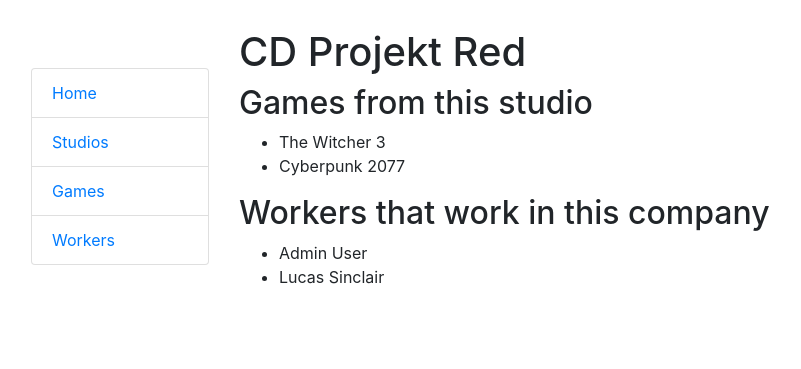
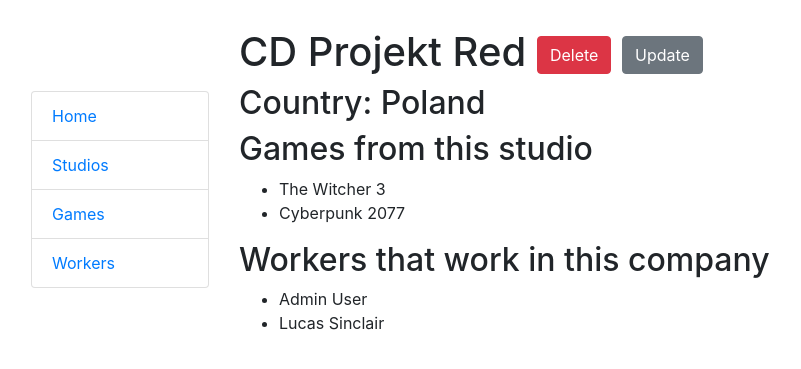
Before and after one commit to Sir-Churchill/game-studio, a Django app: page /studios/1/ in a window 1280 px wide. Shown: the top 369 px of the page, without its empty margins (0-801 px from the left). Run offline with Django 5.2, Linux system fonts and the light colour scheme; data comes from the database, SQL or seed files in the repository.

Commit message:
feat(ui): add update and delete buttons to studio detail page

```diff
--- a/templates/core/studio_detail.html
+++ b/templates/core/studio_detail.html
@@ -2,8 +2,16 @@
 
 
 {% block content %}
-    <h1>{{studio.name}}</h1>
+    <h1>{{studio.name}}
+     <a href="{% url 'core:studio-delete' pk=studio.id %}" class="btn btn-danger link-to-page">
+      Delete
+    </a>
 
+    <a href="{% url 'core:studio-update' pk=studio.id %}" class="btn btn-secondary link-to-page">
+      Update
+    </a>
+    </h1>
+    <h2>Country: {{ studio.country }}</h2>
     <h2>Games from this studio</h2>
     <ul>
         {% for game in studio.games.all %}
```
